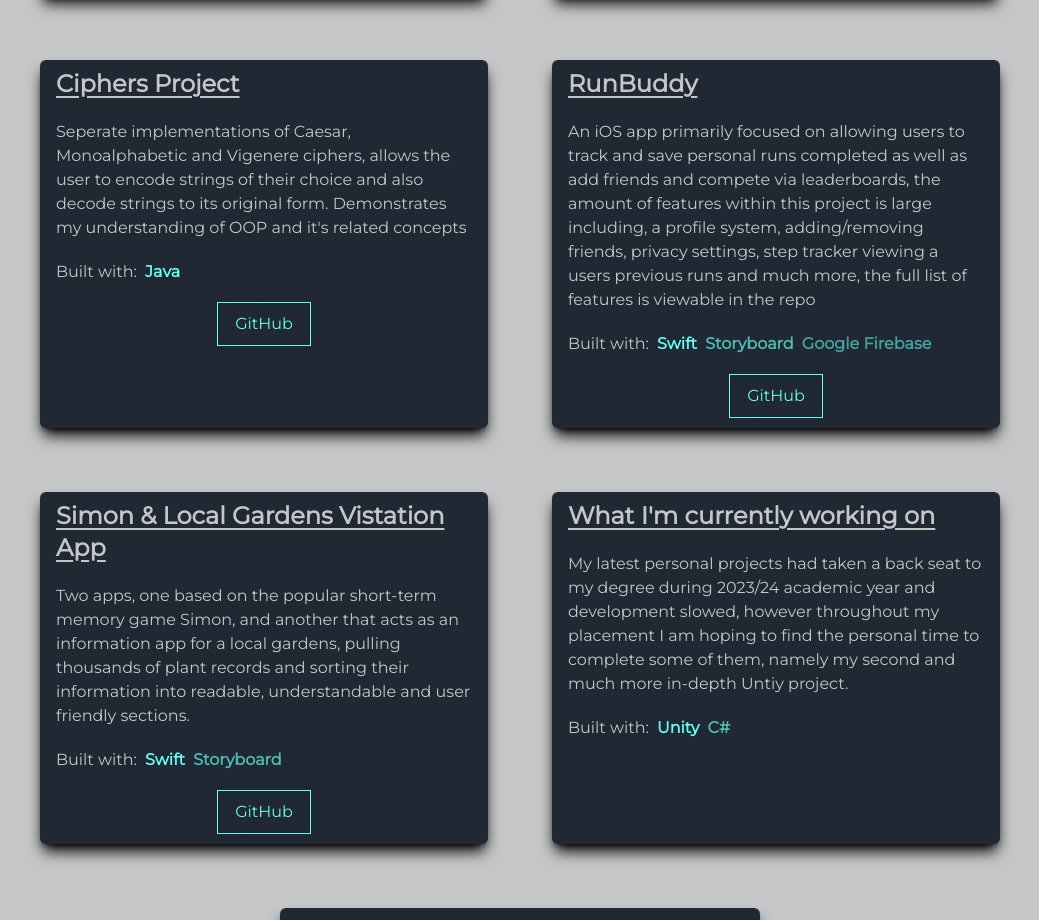
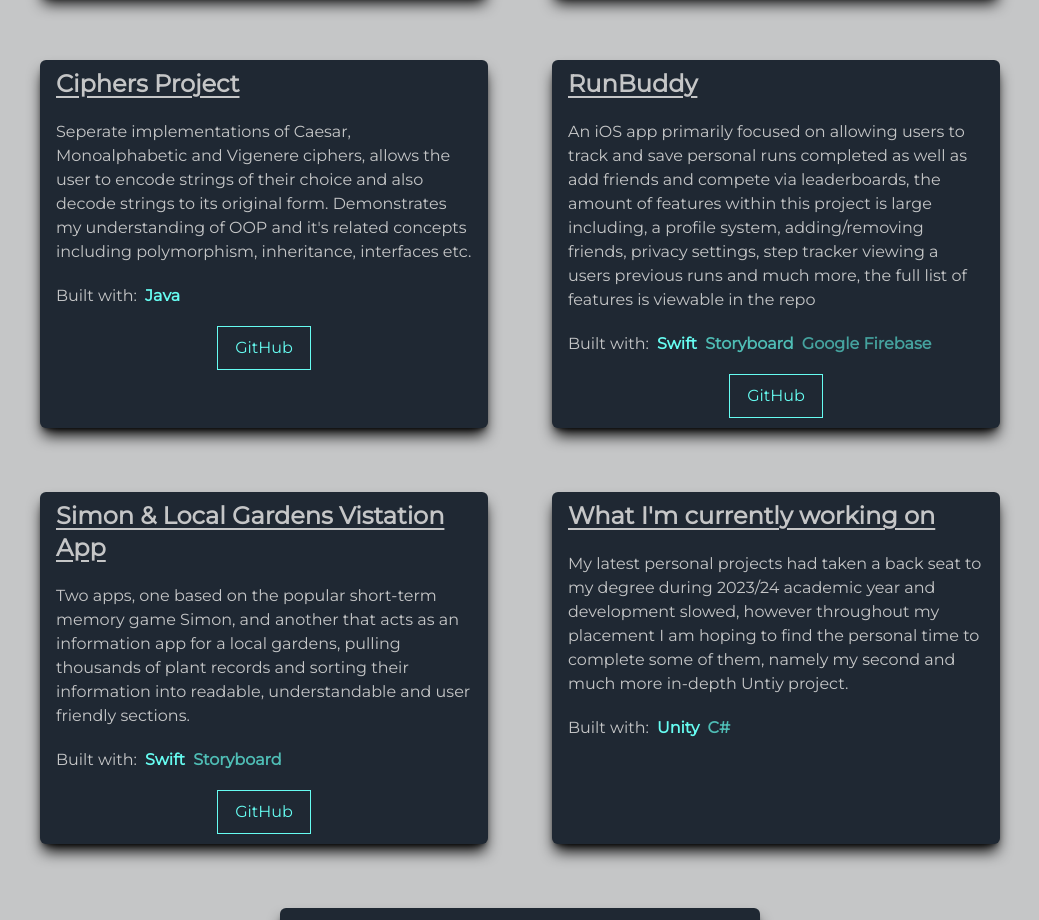
Before and after one commit to N-G1/n-g1.github.io, a website: page index.html in a window 1280 px wide. Shown: the part 2100-3020 px from the top of the page, without its empty margins (120-1159 px from the left). Drawn offline with nearby package versions, Linux system fonts and the light colour scheme.

Commit message:
update ciphers text

```diff
--- a/index.html
+++ b/index.html
@@ -129,7 +129,8 @@
                         <h2 class="text-2xl font-bold underline-offset-4 underline mt-2">Ciphers Project</h2>
                         <p>
                             Seperate implementations of Caesar, Monoalphabetic and Vigenere ciphers, allows the user to encode strings of
-                            their choice and also decode strings to its original form. Demonstrates my understanding of OOP and it's related concepts
+                            their choice and also decode strings to its original form. Demonstrates my understanding of OOP and it's related concepts including
+                            polymorphism, inheritance, interfaces etc.
                         </p>
                         <p>Built with: <em class = "not-italic text-custLightBlue font-bold font-2xl pl-1">Java</em> </p>
                         <a href="https://github.com/N-G1/Cipher-Projects" class="mb-3 mx-auto items-center px-4 py-2 outline outline-1 outline-offset-1 text-custLightBlue hover:bg-custMixBlue">GitHub</a>
```
